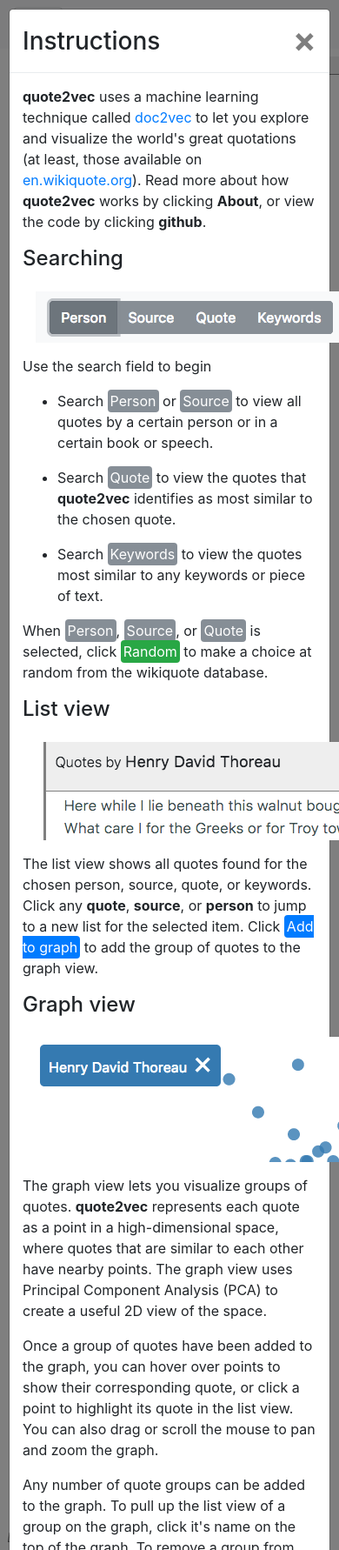
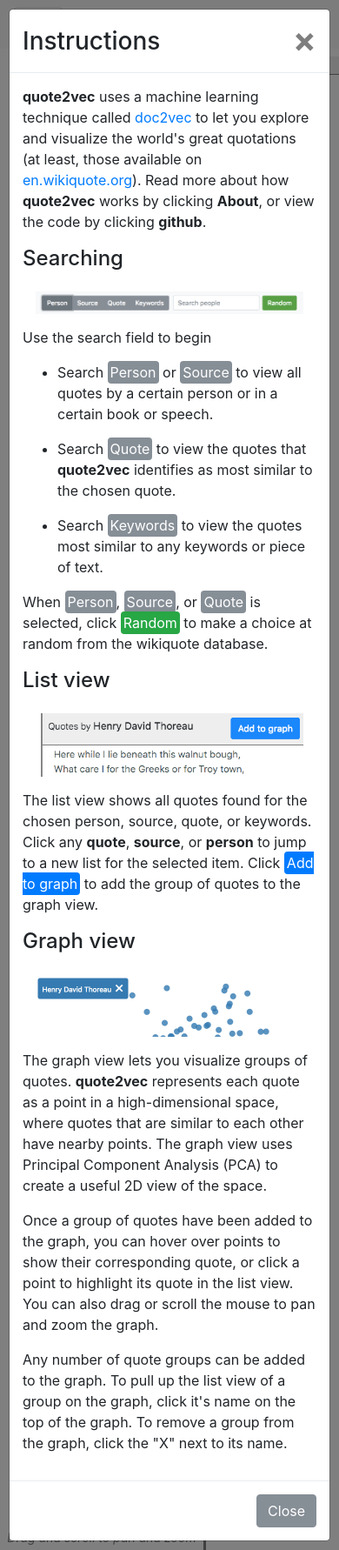
Before and after one commit to alexanderrich/quote2vec, a Flask app: page / in a window 390 px wide. Shown: the whole page at 87% size. Run offline with Flask 2, Linux system fonts and the light colour scheme; parts of the project's set-up code (start-up, migrations or seed data) failed here and were passed over; some libraries are stand-ins or nearby versions.

Commit message:
fix instructions pictures on small screens

```diff
--- a/static/css/style.css
+++ b/static/css/style.css
@@ -231,3 +231,7 @@
 .modalx {
     font-size: 40px;
 }
+
+img {
+    max-width: 100%;
+}
```
